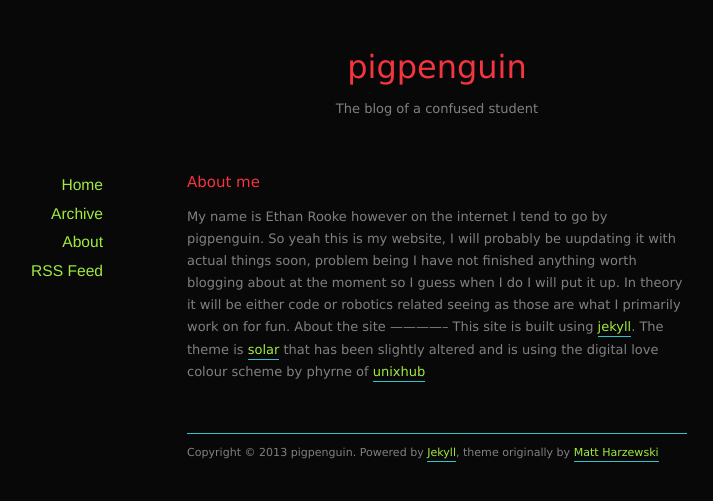
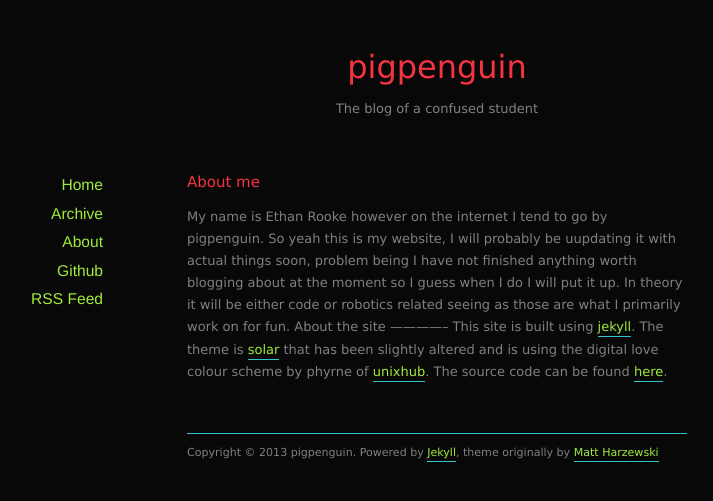
Before and after one commit to pigpenguin/website, a Jekyll site: the page built from about/index.markdown, in a window 1280 px wide. Shown: the top 501 px of the page, without its empty margins (203-916 px from the left). Built offline with Jekyll 4.4.1, drawn with Linux system fonts in a browser that asks for light colours; nearby versions of some CDN libraries.

Commit message:
added github link

```diff
--- a/_layouts/default.html
+++ b/_layouts/default.html
@@ -38,6 +38,7 @@
           <li><a href="/">Home</a></li>
           <li><a href="/archives">Archive</a></li>
           <li><a href="/about">About</a></li>
+          <li><a href="http://www.github.com/pigpenguin">Github</a></li>
           <li><a href="/feed.xml">RSS Feed</a></li>
         </ul>
       </nav>
--- a/about/index.markdown
+++ b/about/index.markdown
@@ -9,4 +9,4 @@ About me
 My name is Ethan Rooke however on the internet I tend to go by pigpenguin. So yeah this is my website, I will probably be uupdating it with actual things soon, problem being I have not finished anything worth blogging about at the moment so I guess when I do I will put it up. In theory it will be either code or robotics related seeing as those are what I primarily work on for fun.
 About the site
 --------------
-This site is built using [jekyll](http://jekyllrb.com/). The theme is [solar](https://github.com/redwallhp/solar-theme-jekyll) that has been slightly altered and is using the digital love colour scheme by phyrne of [unixhub](http://unixhub.net)
+This site is built using [jekyll](http://jekyllrb.com/). The theme is [solar](https://github.com/redwallhp/solar-theme-jekyll) that has been slightly altered and is using the digital love colour scheme by phyrne of [unixhub](http://unixhub.net). The source code can be found [here](http://www.github.com/pigpenguin/website).
```
